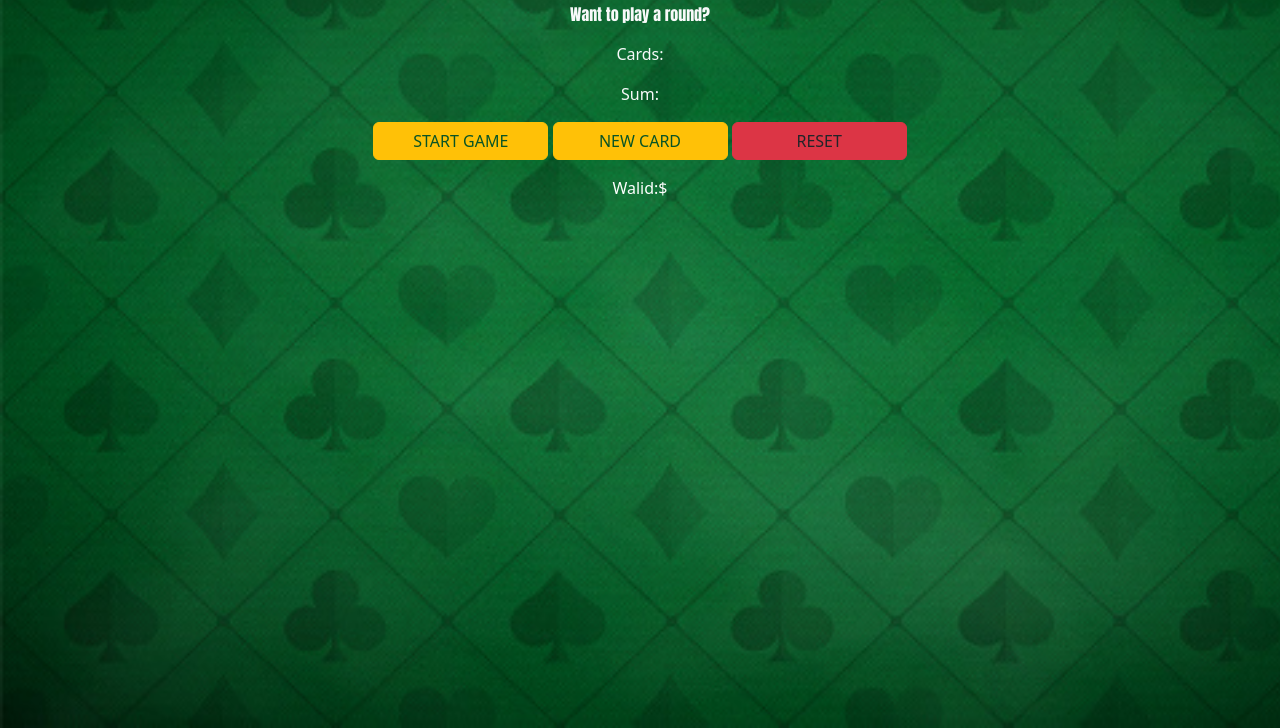
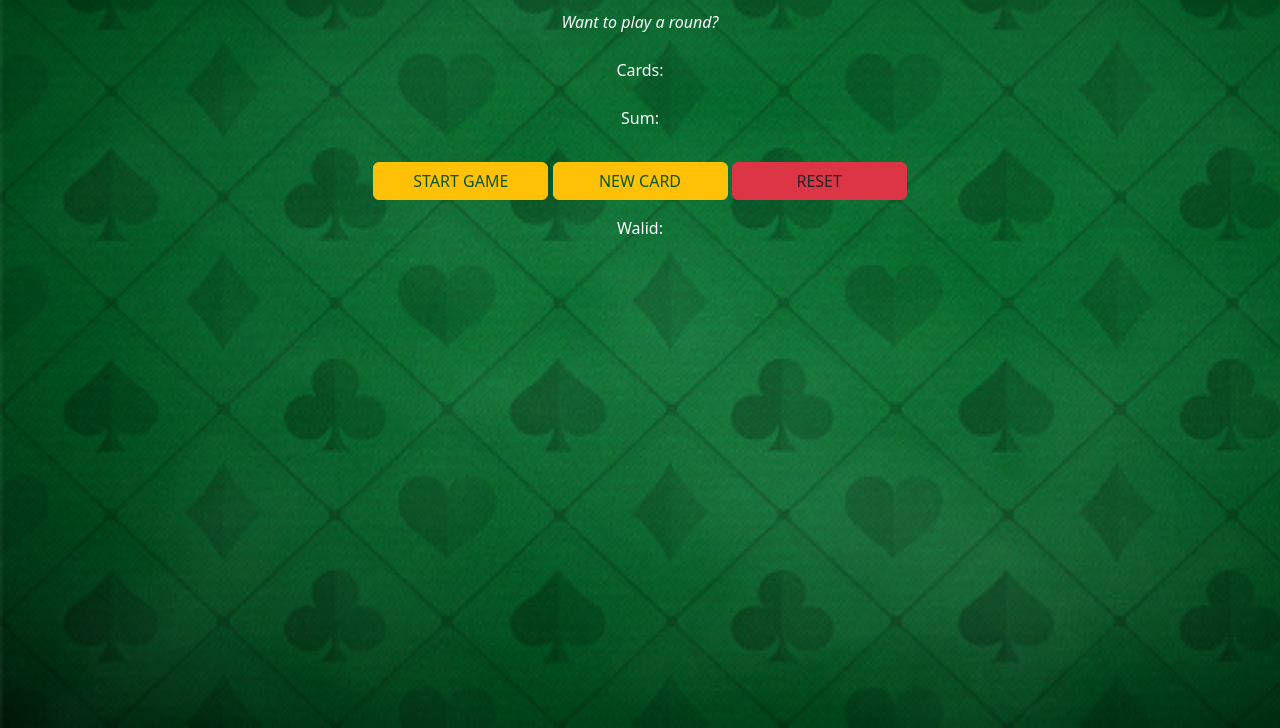
Before and after one commit to walidramadan12/black_jack, a plain HTML site: page index.html in a window 1280 px wide. Shown: the part 120-848 px from the top of the page. Drawn offline with Linux system fonts and the light colour scheme.

Commit message:
some updates

```diff
--- a/assets/style/style.css
+++ b/assets/style/style.css
@@ -16,7 +16,7 @@ h1{
     color: #daa520;
 }
 #phrase{
-    font-family: Impact, Haettenschweiler, 'Arial Narrow Bold', sans-serif;
+    font-style: italic;
 }
 button{
     background-color: #daa520;
--- a/index.html
+++ b/index.html
@@ -13,23 +13,23 @@
                 Blackjack
             </h1>
 
-            <p id="phrase" class="text-light">
+            <p id="phrase" class="text-light mt-2">
                 Want to play a round?
             </p>
 
-            <p class="text-light" id="cards">Cards:</p>
+            <p class="text-light mt-2" id="cards">Cards:</p>
 
-            <p class="text-light" id="sum">Sum:</p>
+            <p class="text-light mt-2" id="sum">Sum:</p>
 
 
-        <div class="buttons">
-            <button class="btn btn-warning" id="startGame">START GAME</button>
+        <div class="buttons mt-3">
+            <button class="btn btn-warning " id="startGame">START GAME</button>
             <button class="btn btn-warning" id="newCard">NEW CARD</button>
             <button class="btn btn-danger text-dark" id="reset">RESET</button>
         </div>
 
         <div class="mt-3">
-            <p>Walid:$</p>
+            <p>Walid:</p>
         </div>
     </div>
 
```
